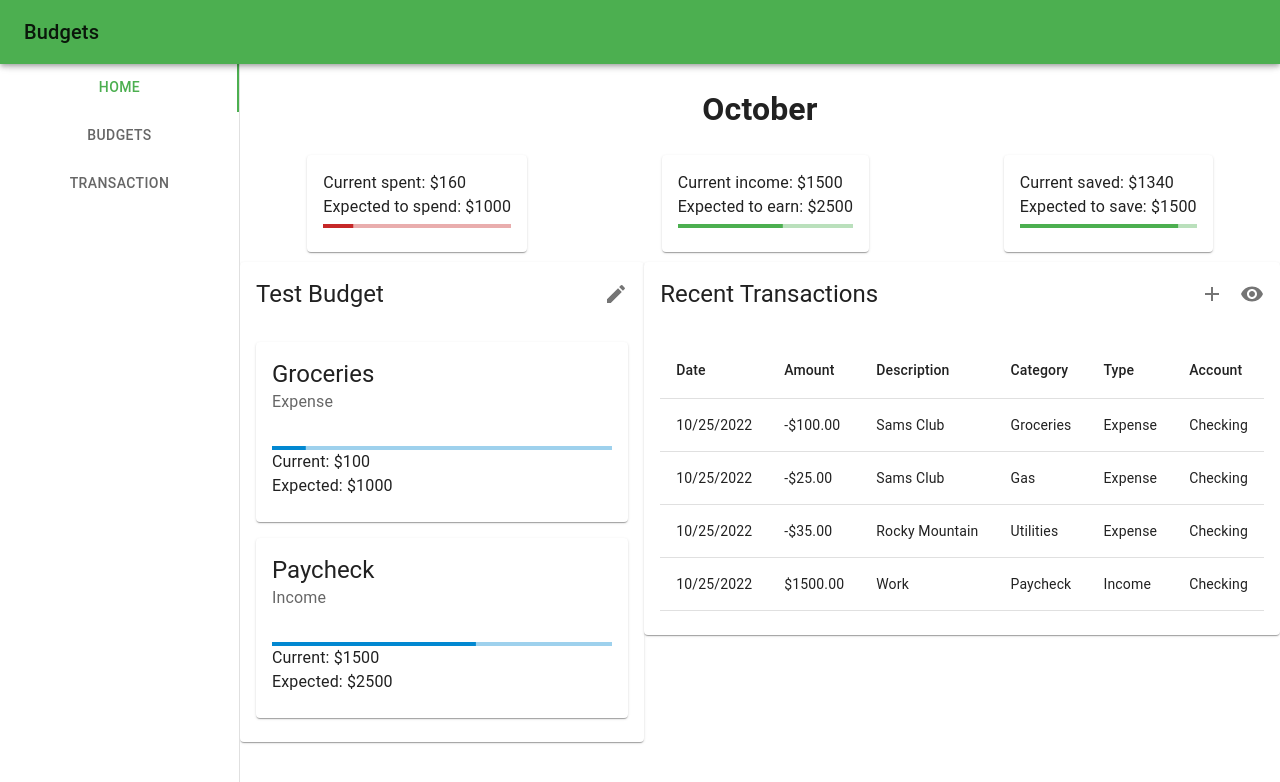
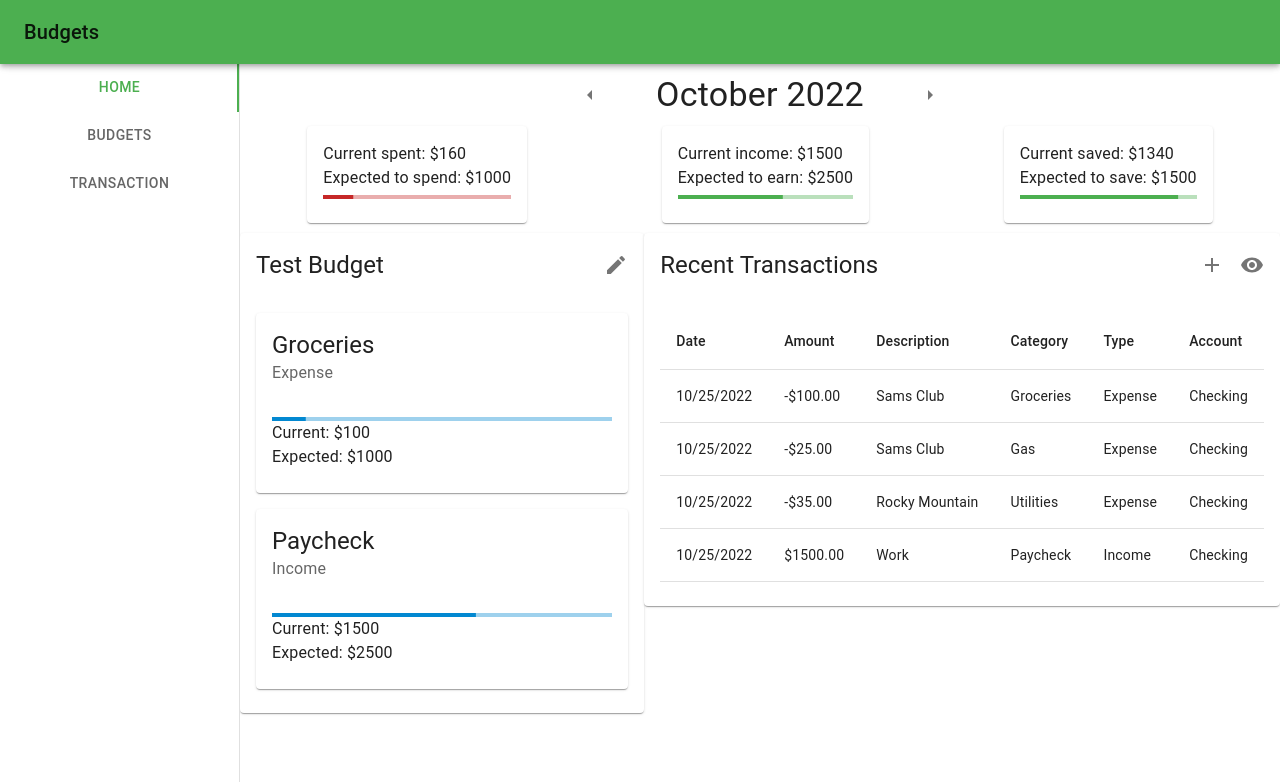
Before and after one commit to ksanman/react-budget-app, a React (Create React App) app: page / in a window 1280 px wide. Shown: the top 782 px of the page. Built offline with nearby package versions, Linux system fonts and the light colour scheme.

Commit message:
Show dashboard based on month

```diff
--- a/src/Components/budget-overview.js
+++ b/src/Components/budget-overview.js
@@ -3,12 +3,14 @@ import { Card, CardContent, CardHeader, IconButton, Stack, Tooltip } from "@mui/
 import BudgetCategoryOverview from "./budget-category-overview";
 import { selectBudgets } from '../slices/budget-slice';
 import { useSelector, useDispatch } from "react-redux";
-import { selectTransactions } from '../slices/transaction-slice';
+import { selectTransactionsByMonth } from '../slices/transaction-slice';
 import { updateTab } from '../slices/tab-slice';
+import { selectDate } from "../slices/date-slice";
 
 export default function BudgetOverview() {
+   const date = useSelector(selectDate);
    const budgets = useSelector(selectBudgets);
-   const transactions = useSelector(selectTransactions);
+   const transactions = useSelector(selectTransactionsByMonth(date));
    const budget = budgets[0]; //TODO create a selector for the active budget.
    const name = budget?.name || 'Budget';
    const categories = budget.budgetCategories.map(c => {
--- a/src/Components/month-picker.js
+++ b/src/Components/month-picker.js
@@ -1,4 +1,8 @@
-import * as React from 'react';
+import { ArrowLeft, ArrowRight } from "@mui/icons-material";
+import { IconButton, Stack, Tooltip, Typography } from "@mui/material";
+import { useSelector, useDispatch } from "react-redux";
+import { selectDate, updateDate } from '../slices/date-slice';
+
 const months = {
     1: 'January',
     2: 'February',
@@ -14,13 +18,31 @@ const months = {
     12: 'December'
 };
 
+
 export default function MonthPicker() {
-    const current = new Date();
-    const month = current.getMonth() + 1;
-    const currentMonth = months[month];
+    const currentDate = new Date(useSelector(selectDate));
+
+    const currentMonth = months[currentDate.getMonth() + 1];
+    const currentYear = currentDate.getFullYear();
+    const dispatch = useDispatch();
+    const cycleMonth = (amount) => {
+        const nextDate = new Date(currentDate.setMonth((currentDate.getMonth()) + amount));
+        dispatch(updateDate(nextDate.toISOString()));
+    }
+
     return  (
-        <div style={{textAlign: 'center', width: '100%'}}>
-            <h1>{currentMonth}</h1>
-        </div>
+        <Stack direction={'row'} justifyContent='center' alignItems={'center'} sx={{marginY: '10px'}}>
+            <Tooltip title='Previous Month'>
+                <IconButton onClick={() => cycleMonth(-1)}>
+                    <ArrowLeft />
+                </IconButton>
+            </Tooltip>
+            <Typography variant="h4" sx={{width: '300px'}} textAlign='center'>{currentMonth} {currentYear}</Typography>
+            <Tooltip title='Next Month'>
+                <IconButton onClick={() => cycleMonth(1)}>
+                    <ArrowRight />
+                </IconButton>
+            </Tooltip>
+        </Stack>
     )
 }
--- a/src/Components/month-spending.js
+++ b/src/Components/month-spending.js
@@ -2,11 +2,13 @@ import { Box } from "@mui/material";
 import { useSelector } from "react-redux";
 import MonthOverview from "./month-overview";
 import { selectBudgets} from '../slices/budget-slice';
-import { selectTransactions } from '../slices/transaction-slice';
+import { selectTransactionsByMonth } from '../slices/transaction-slice';
+import { selectDate } from "../slices/date-slice";
 
 export default function MonthSpending() {
     const budget = useSelector(selectBudgets)[0];
-    const transactions = useSelector(selectTransactions);
+    const date = useSelector(selectDate);
+    const transactions = useSelector(selectTransactionsByMonth(date));
 
     const expectedExpenses = budget.budgetCategories.filter(bc => bc.category.type === 1).map(bc => bc.amount).reduce((a,b) => a + Math.abs(b), 0);
     const currentExpenses = transactions.filter(t => t.type === 1).map(t => t.amount).reduce((a,b) => a + Math.abs(b), 0);
--- a/src/Components/recent-transactions.js
+++ b/src/Components/recent-transactions.js
@@ -1,13 +1,15 @@
 import { Add, Visibility } from "@mui/icons-material";
 import { Card, CardContent, CardHeader, Dialog, IconButton, Table, TableBody, TableCell, TableContainer, TableHead, TableRow, Tooltip } from "@mui/material";
 import { useSelector, useDispatch } from 'react-redux';
-import { selectTransactions } from '../slices/transaction-slice';
+import { selectTransactionsByMonth } from '../slices/transaction-slice';
 import { updateTab } from '../slices/tab-slice';
 import TransactionDialog from "./transaction-dialog";
 import { useState } from "react";
+import { selectDate } from "../slices/date-slice";
 
 export default function RecentTransactions() {
-    const rows = useSelector(selectTransactions);
+    const currentDate = useSelector(selectDate);
+    const rows = useSelector(selectTransactionsByMonth(currentDate));
 
     const [transactionOpen, setTransactionOpen] = useState(false);
 
--- /dev/null
+++ b/src/slices/date-slice.js
@@ -0,0 +1,24 @@
+import { createSlice } from '@reduxjs/toolkit';
+
+
+const currentDate = new Date();
+const currentMonthDate = new Date(currentDate.getFullYear(), currentDate.getMonth(), 1);
+
+
+export const dateSlice = createSlice({
+    name: 'date',
+    initialState: {
+        value: currentMonthDate.toISOString()
+    },
+    reducers: {
+        updateDate: (state, action) => {
+            state.value = action.payload;
+        }
+    }
+});
+
+export const { updateDate} = dateSlice.actions;
+
+export const selectDate = state => new Date(state.date.value);
+
+export default dateSlice.reducer;
--- a/src/slices/transaction-slice.js
+++ b/src/slices/transaction-slice.js
@@ -1,4 +1,4 @@
-import { createSlice } from '@reduxjs/toolkit';
+import { createSelector, createSlice } from '@reduxjs/toolkit';
 
 export const transactionSlice = createSlice({
     name: 'transactions',
@@ -62,4 +62,20 @@ export const { addTransaction, removeTransaction, updateTransaction } = transact
 
 export const selectTransactions = state => state.transactions.value;
 
+const getTransactionsByMonth = (state, date) => {
+    const endDate = new Date(date.getFullYear(), date.getMonth() + 1, 0);
+    const monthlyTransactions = state.transactions.value.filter(t => {
+        const tDate = new Date(t.date);
+        return date <= tDate && tDate <= endDate;
+    });
+    return monthlyTransactions;
+};
+
+export const selectTransactionsByMonth = (date) =>
+    createSelector(
+        [(state) => getTransactionsByMonth(state, date)],
+        (transactions) => transactions
+    );
+
+
 export default transactionSlice.reducer;
--- a/src/store.js
+++ b/src/store.js
@@ -4,6 +4,7 @@ import categoryReducer from './slices/category-slice';
 import accountReducer from './slices/accounts-slice';
 import budgetReducer from './slices/budget-slice';
 import tabReducer from './slices/tab-slice';
+import dateReducer from './slices/date-slice';
 
 export default configureStore({
     reducer: {
@@ -11,6 +12,7 @@ export default configureStore({
         accounts: accountReducer,
         transactions: transactionReducer,
         budgets: budgetReducer,
-        tabs: tabReducer
+        tabs: tabReducer,
+        date: dateReducer
     }
 })
```
